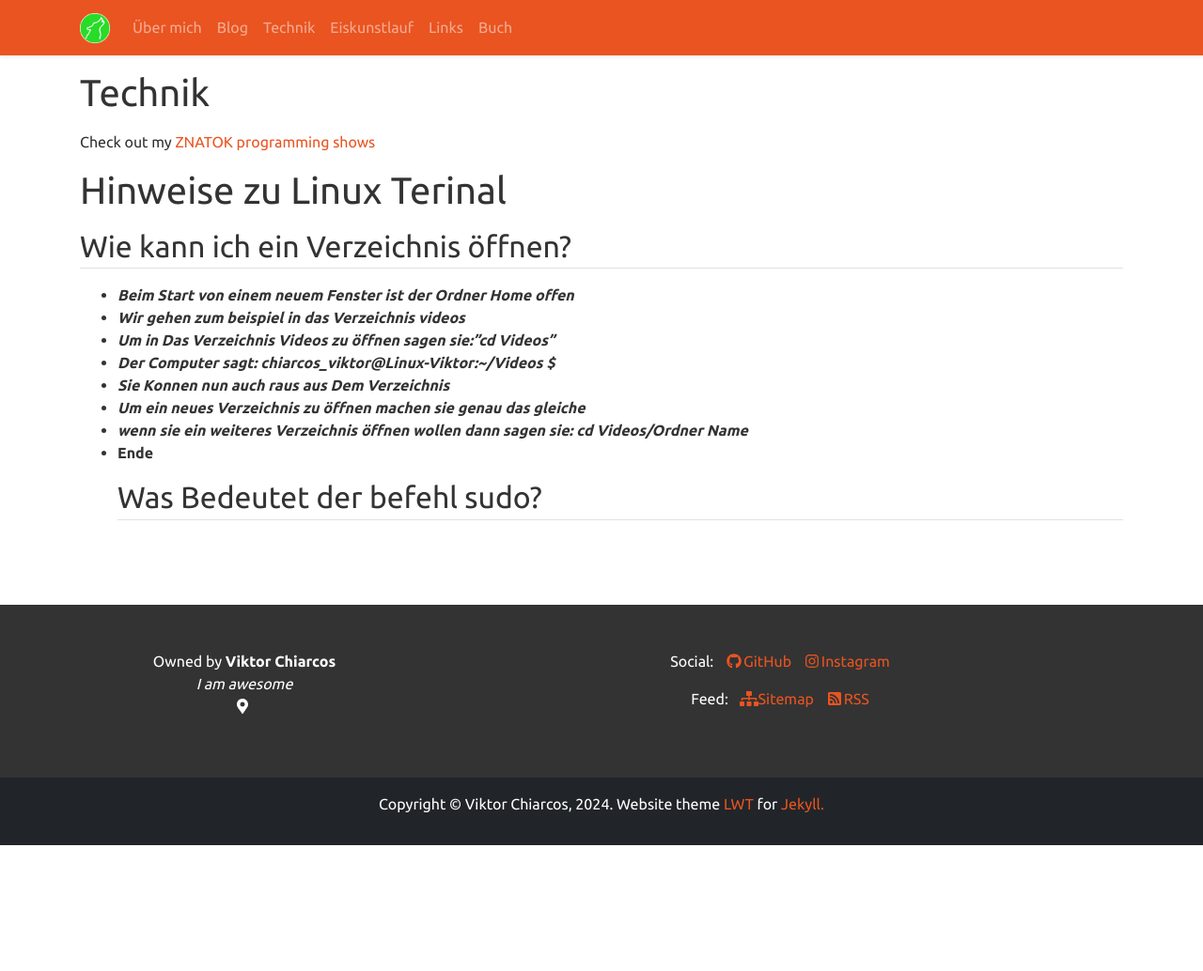
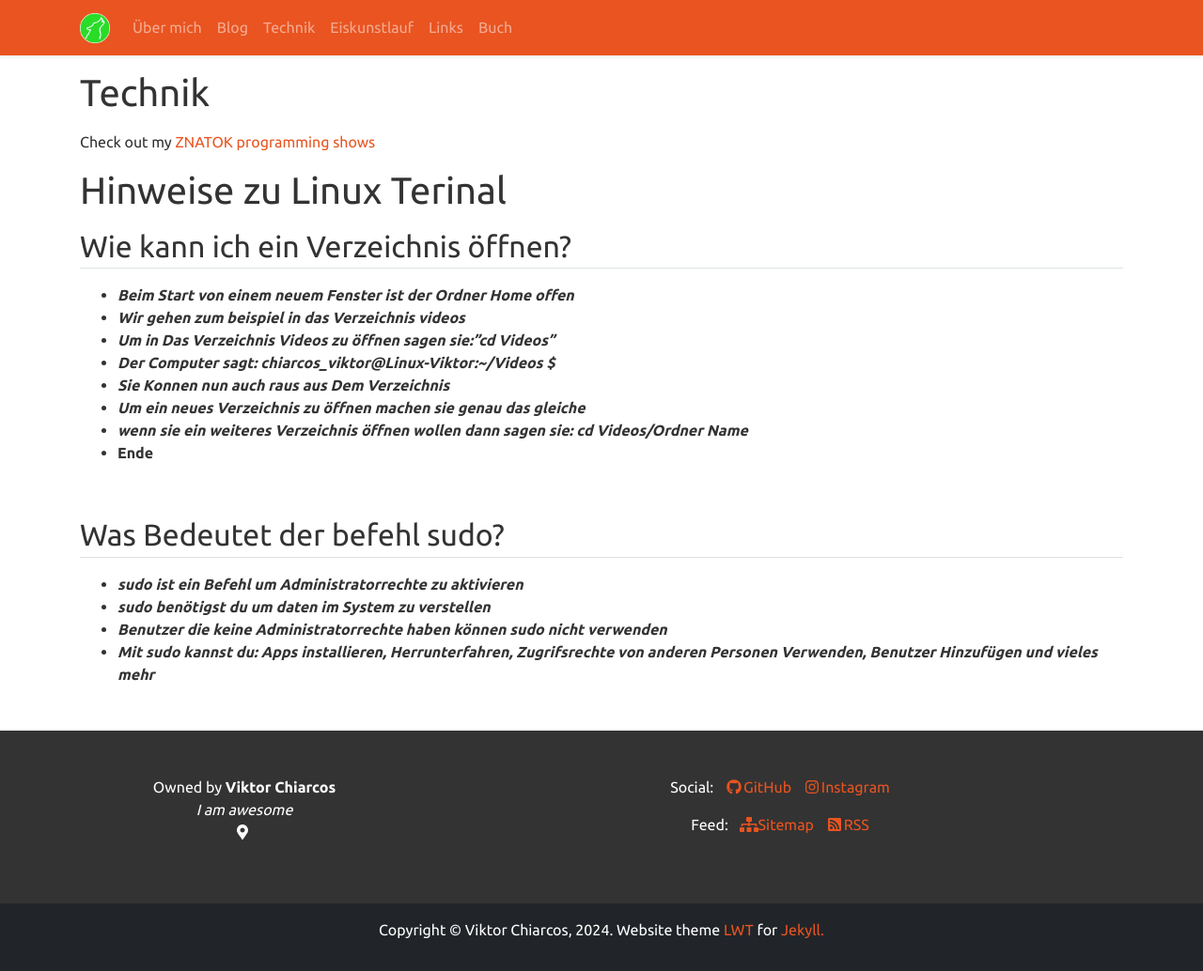
Before and after one commit to viktor-chiarcos/viktor-chiarcos.github.io, a Jekyll site: the page built from _pages/tech.md, in a window 1280 px wide. Shown: the whole page at 94% size. Built offline with Jekyll 4.4.1, drawn with Linux system fonts in a browser that asks for light colours; before the commit the page ends 900 px from its top, so only the background shows below that.

Commit message:
Update tech.md

```diff
--- a/_pages/tech.md
+++ b/_pages/tech.md
@@ -18,4 +18,11 @@ Check out my [ZNATOK programming shows](https://www.youtube.com/playlist?list=PL
 - ***Um ein neues Verzeichnis zu öffnen machen sie genau das gleiche***
 - ***wenn sie ein weiteres Verzeichnis öffnen wollen dann sagen sie: cd Videos/Ordner Name***
 - **Ende**
+
+&nbsp;
+
 ## Was Bedeutet der befehl sudo?
+- ***sudo ist ein Befehl um Administratorrechte zu aktivieren***
+- ***sudo benötigst du um daten im System zu verstellen***
+- ***Benutzer die keine Administratorrechte haben können sudo nicht verwenden***
+- ***Mit sudo kannst du: Apps installieren, Herrunterfahren, Zugrifsrechte von anderen Personen Verwenden, Benutzer Hinzufügen und vieles mehr***
```
